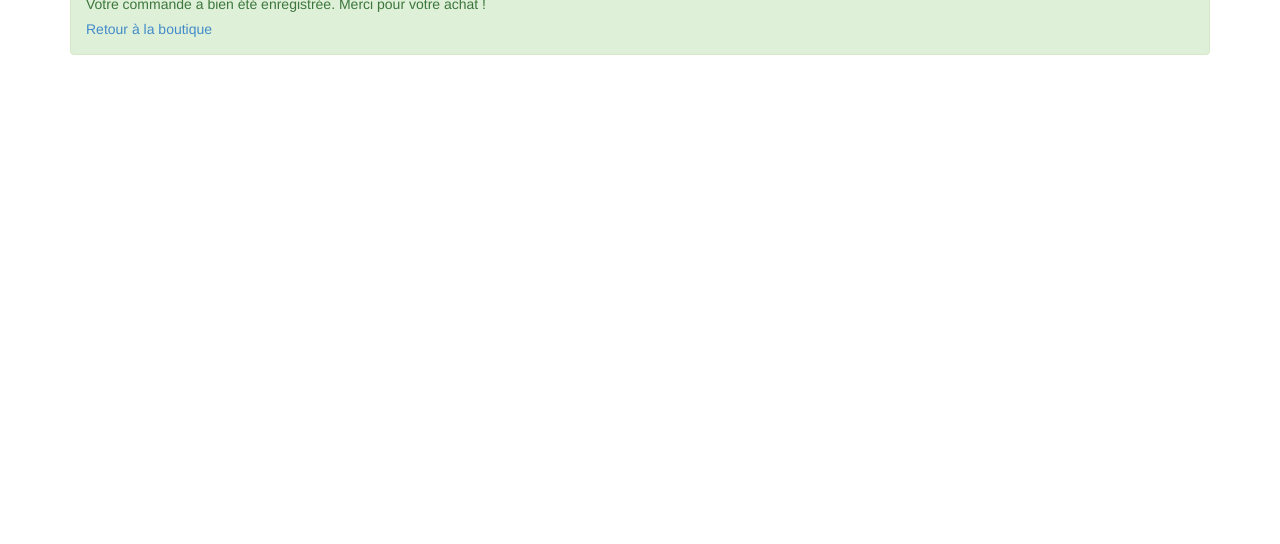
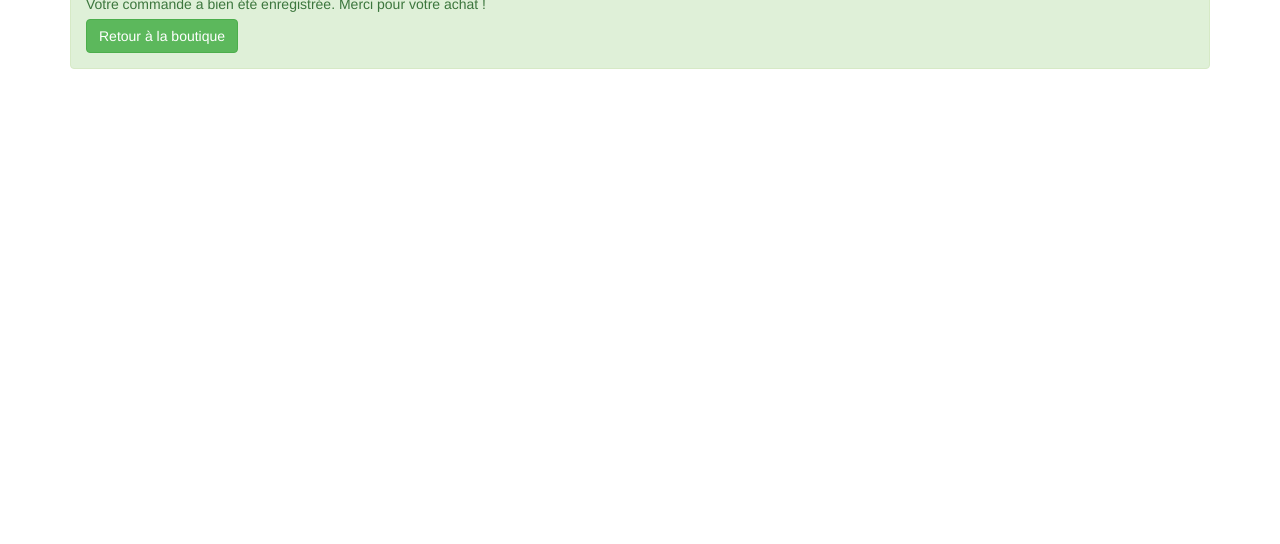
Before and after one commit to kthxbyetv/kthxbyetv.github.io, a plain HTML site: page buy-paid.html in a window 1280 px wide. Shown: the part 256-800 px from the top of the page. Drawn offline with Linux system fonts and the light colour scheme.

Commit message:
Update buy-paid.html

```diff
--- a/buy-paid.html
+++ b/buy-paid.html
@@ -38,7 +38,7 @@
 
 			<p>Votre commande a bien été enregistrée. Merci pour votre achat !</p>
 
-			<p><a href="buy.html">Retour à la boutique</a></p>
+			<p><a href="buy.html" class="btn btn-success">Retour à la boutique</a></p>
 		</div>
 	</div>
 
```
